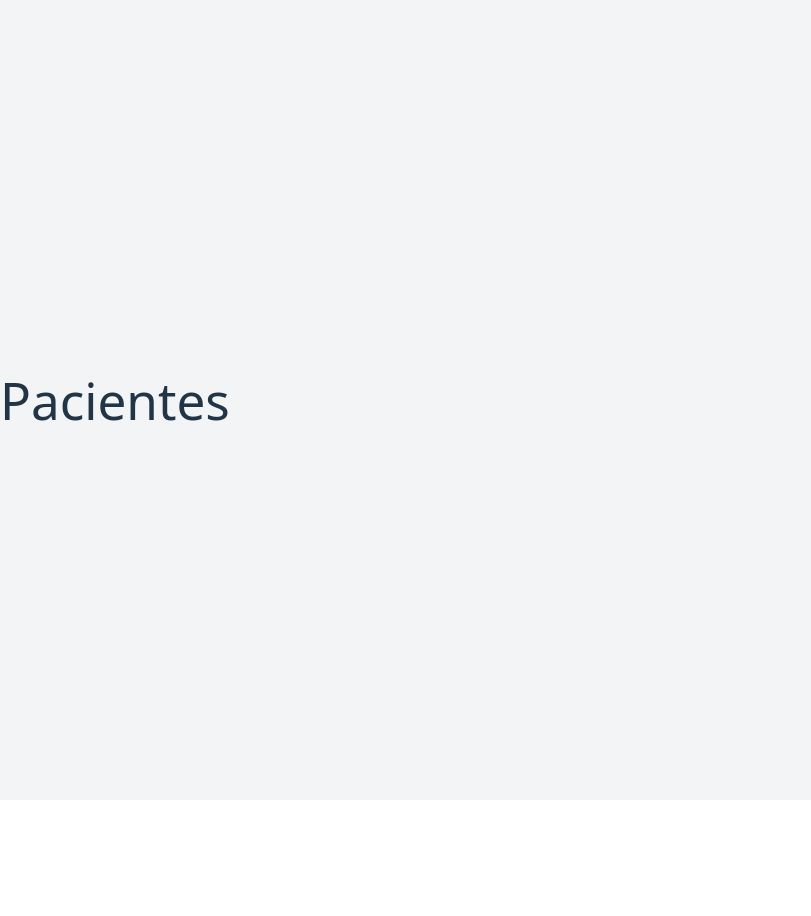
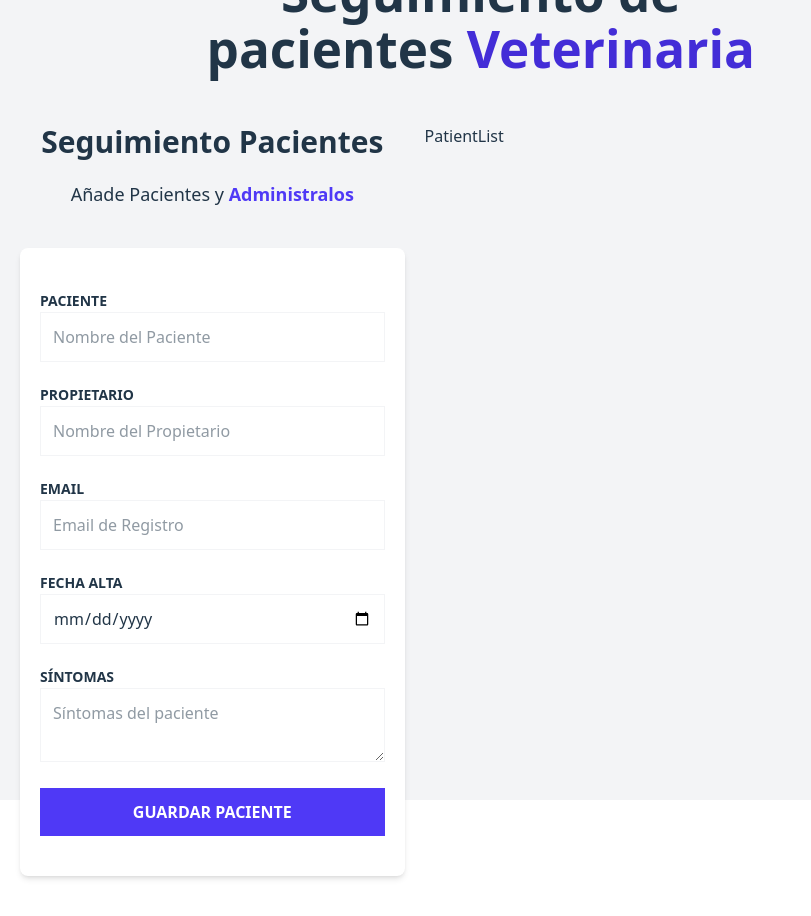
Before and after one commit to bmenc/pacientes-zustand, a React (Vite) app: page / in a window 1280 px wide. Shown: the whole page, without its empty margins (0-811 px from the left). Before the commit the page ends 800 px from the top, so only its background shows below. Built offline with nearby package versions, Linux system fonts and the light colour scheme.

Commit message:
237. Creando los primeros componentes

```diff
--- a/src/App.tsx
+++ b/src/App.tsx
@@ -1,8 +1,19 @@
+import PatientForm from "./components/PatientForm";
+import PatientList from "./components/PatientList";
 
 export default function App() {
   return (
     <>
-      <h1 className="text-4xl">Pacientes</h1>
+      <div className="container mx-auto mt-20">
+        <h1 className="font-black text-5xl text-center md:w-2/3 md:mx-auto">
+          Seguimiento de pacientes {''}
+          <span className="text-indigo-700">Veterinaria</span>
+        </h1>
+        <div className="mt-12 md:flex">
+          <PatientForm />
+          <PatientList />
+        </div>
+      </div>
     </>
   )
 }
--- /dev/null
+++ b/src/components/PatientForm.tsx
@@ -0,0 +1,82 @@
+export default function PatientForm() {
+
+  return (
+    <div className="md:w-1/2 lg:w-2/5 mx-5">
+      <h2 className="font-black text-3xl text-center">Seguimiento Pacientes</h2>
+
+      <p className="text-lg mt-5 text-center mb-10">
+        Añade Pacientes y {''}
+        <span className="text-indigo-600 font-bold">Administralos</span>
+      </p>
+
+      <form
+        className="bg-white shadow-md rounded-lg py-10 px-5 mb-10"
+        noValidate
+      >
+        <div className="mb-5">
+          <label htmlFor="name" className="text-sm uppercase font-bold">
+            Paciente
+          </label>
+          <input
+            id="name"
+            className="w-full p-3  border border-gray-100"
+            type="text"
+            placeholder="Nombre del Paciente"
+          />
+        </div>
+
+        <div className="mb-5">
+          <label htmlFor="caretaker" className="text-sm uppercase font-bold">
+            Propietario
+          </label>
+          <input
+            id="caretaker"
+            className="w-full p-3  border border-gray-100"
+            type="text"
+            placeholder="Nombre del Propietario"
+          />
+        </div>
+
+        <div className="mb-5">
+          <label htmlFor="email" className="text-sm uppercase font-bold">
+            Email
+          </label>
+          <input
+            id="email"
+            className="w-full p-3  border border-gray-100"
+            type="email"
+            placeholder="Email de Registro"
+          />
+        </div>
+
+        <div className="mb-5">
+          <label htmlFor="date" className="text-sm uppercase font-bold">
+            Fecha Alta
+          </label>
+          <input
+            id="date"
+            className="w-full p-3  border border-gray-100"
+            type="date"
+          />
+        </div>
+
+        <div className="mb-5">
+          <label htmlFor="symptoms" className="text-sm uppercase font-bold">
+            Síntomas
+          </label>
+          <textarea
+            id="symptoms"
+            className="w-full p-3  border border-gray-100"
+            placeholder="Síntomas del paciente"
+          ></textarea>
+        </div>
+
+        <input
+          type="submit"
+          className="bg-indigo-600 w-full p-3 text-white uppercase font-bold hover:bg-indigo-700 cursor-pointer transition-colors"
+          value='Guardar Paciente'
+        />
+      </form>
+    </div>
+  )
+}
--- /dev/null
+++ b/src/components/PatientList.tsx
@@ -0,0 +1,5 @@
+export default function PatientList() {
+  return (
+    <>PatientList</>
+  )
+}
--- a/src/index.css
+++ b/src/index.css
@@ -6,7 +6,7 @@
   font-weight: 400;
 
   color-scheme: light dark;
-  color: rgba(255, 255, 255, 0.87);
+  color: rgba(0, 0, 0, 0.87);
   background-color: #242424;
 
   font-synthesis: none;
```
